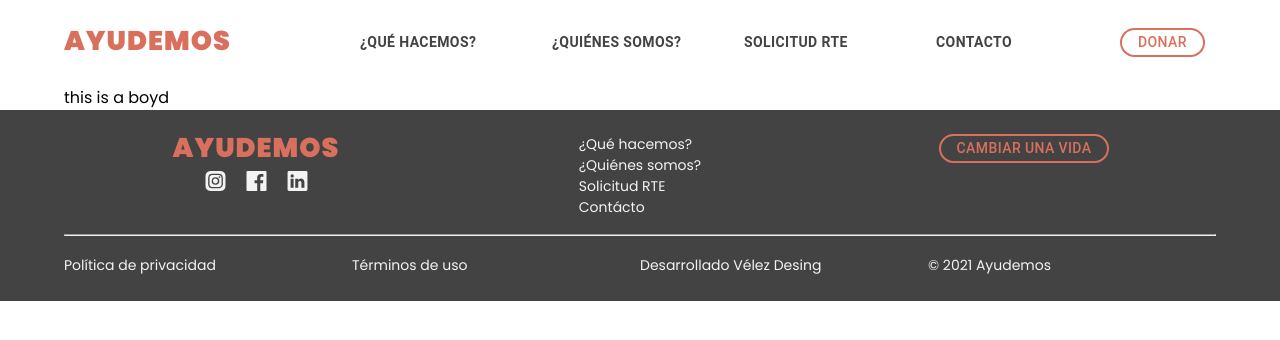
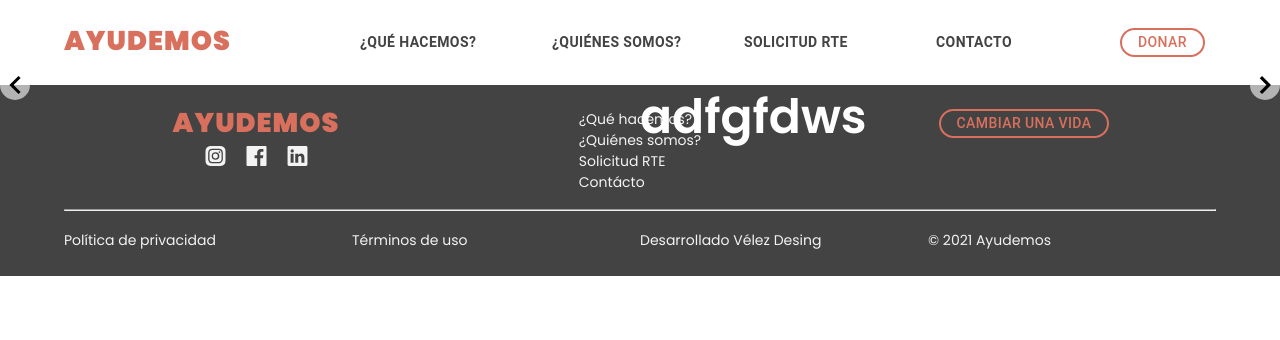
Before and after one commit to melendez-dev/help-us, a Next.js app: page / in a window 1280 px wide. Shown: the top 340 px of the page. Built offline with nearby package versions, Linux system fonts and the light colour scheme.

Commit message:
feature: delete home folder on pages and integreted slider home

```diff
--- a/package.json
+++ b/package.json
@@ -1,6 +1,6 @@
 {
   "name": "help-us",
-	"author": "melendez-dev and Santylol1",
+  "author": "melendez-dev and Santylol1",
   "version": "0.1.0",
   "private": true,
   "scripts": {
@@ -19,7 +19,8 @@
     "next": "12.3.1",
     "react": "18.2.0",
     "react-dom": "18.2.0",
-    "react-hook-form": "^7.37.0"
+    "react-hook-form": "^7.37.0",
+    "react-slideshow-image": "^4.0.5"
   },
   "devDependencies": {
     "eslint": "8.25.0",
--- a/pages/index.js
+++ b/pages/index.js
@@ -1,9 +1,10 @@
+import HomeComponent from "../src/components/common/Home/Home";
 import Layout from "../src/components/shared/Layout/Layout";
 export default function Home() {
   return (
     <div>
-      <Layout isContainer={true}>
-        <div>this is a boyd</div>
+      <Layout>
+        <HomeComponent />
       </Layout>
     </div>
   );
--- a/src/components/common/Home/Home.js
+++ b/src/components/common/Home/Home.js
@@ -1,31 +1,34 @@
+import { useState } from "react";
+import { Slide } from "react-slideshow-image";
 import { TextField, Box, Typography, Button, Container } from "@mui/material";
 export default function Home() {
+  const images = [
+    "/images/SlidersHome/slide_one.png",
+    "/images/SlidersHome/slide_two.png",
+    "/images/SlidersHome/slide_three.png",
+  ];
+  // create a interator of images
   return (
-    <Container>
-        <Box>
-
-           <Box>
-        <Typography variant="h1" color="#f3f3f3">
-          ¡Construir casas, es solo el comienzo!
+    <Box
+      style={{
+        position: "relative",
+      }}
+    >
+      <Box
+        style={{
+          position: "absolute",
+          top: "50%",
+          zIndex: 10,
+          left: "50%",
+        }}
+      >
+        <Typography variant="h1-bold" color="#ffff">
+          adfgfdws
         </Typography>
       </Box>
+			<Slide duration={4000}>
 
-      <Box>
-      <Typography variant="p" color="#f3f3f3">
-        ¡Trabajamos por una sociedad justa, sin pobreza. Damos esperanza a la
-        población más vulnerable en el barrio “Las Flores” en la ciudad de
-        Barranquilla, Colombia
-      </Typography>
-      </Box>
-
-      <Button width="82px" height="21px">
-        Involúcrate
-      </Button>
-
-
-
-
-     </Box>
-    </Container>
+			</Slide>
+    </Box>
   );
 }
--- a/styles/globals.css
+++ b/styles/globals.css
@@ -1,3 +1,4 @@
+@import "react-slideshow-image/dist/styles.css";
 html,
 body {
   padding: 0;
```
Also changed, not shown: pages/Home/index.js (deleted, +0 -9 lines), src/components/common/AboutUs/AboutUs.js (+2 -14 lines), 1 other file (tests, documents, lock files or other folders).
